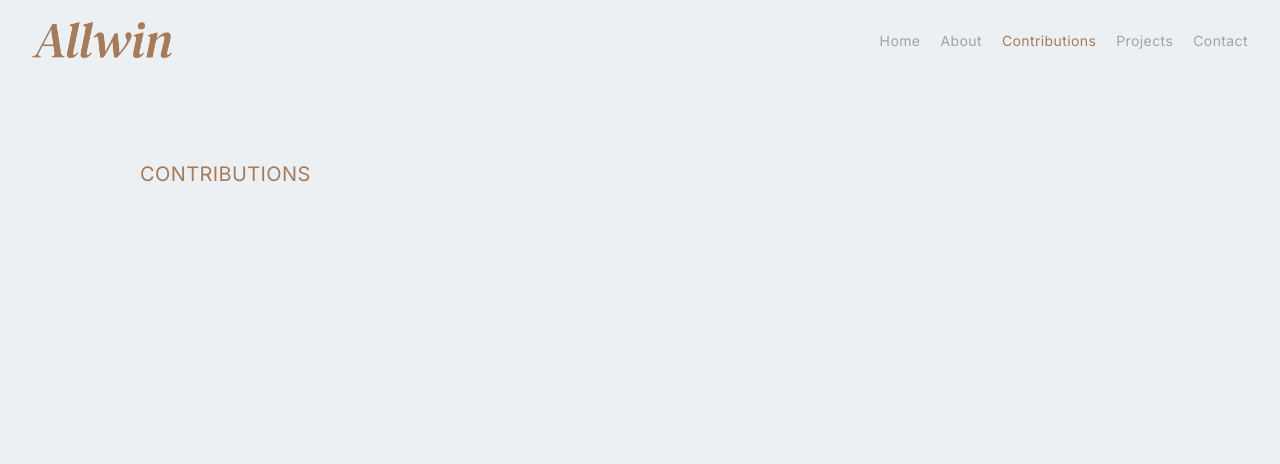
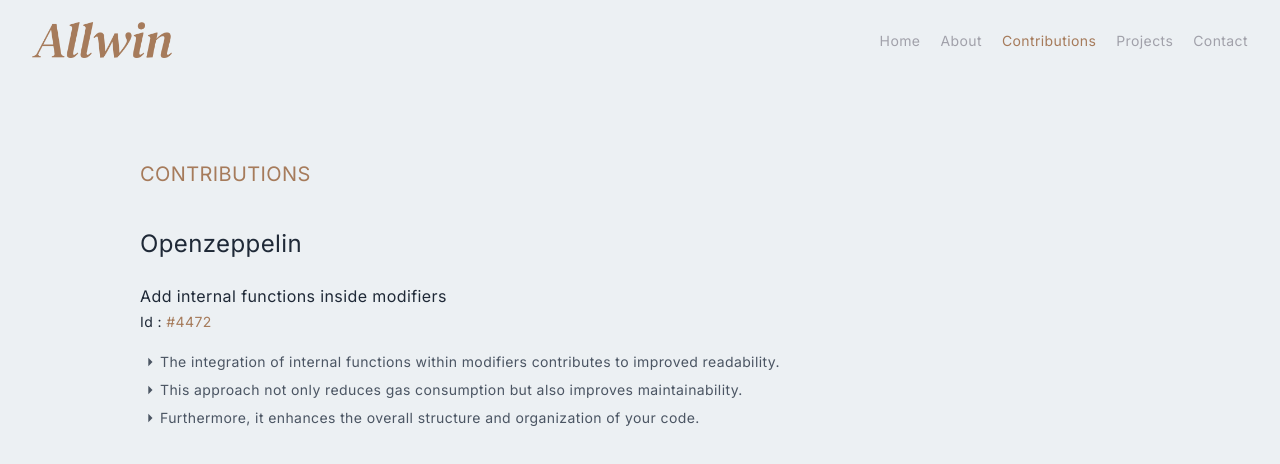
Before and after one commit to allwin199/allwin-portfolio, a Next.js app: page /contributions in a window 1280 px wide. Shown: the top 464 px of the page. Built offline with nearby package versions, Linux system fonts and the light colour scheme.

Commit message:
complete contributions page structure

```diff
--- a/next.config.js
+++ b/next.config.js
@@ -1,4 +1,4 @@
 /** @type {import('next').NextConfig} */
-const nextConfig = {}
+const nextConfig = {};
 
-module.exports = nextConfig
+module.exports = nextConfig;
--- a/src/app/contributions/page.tsx
+++ b/src/app/contributions/page.tsx
@@ -1,4 +1,6 @@
 import React from "react";
+import Link from "next/link";
+import { MdArrowRight } from "react-icons/md";
 
 const Contributions = () => {
     return (
@@ -7,7 +9,54 @@
                 <p className="uppercase text-xl text-primary mb-6">
                     Contributions
                 </p>
-                <div></div>
+                <div className="mt-10">
+                    <p className="text-2xl">Openzeppelin</p>
+                    <div>
+                        <p className="mt-6">
+                            Add internal functions inside modifiers
+                        </p>
+                        <p className="mt-1 text-sm">
+                            Id :{" "}
+                            <Link
+                                href="https://github.com/OpenZeppelin/openzeppelin-contracts/pull/4472"
+                                className="text-sm text-primary"
+                                target="_blank"
+                            >
+                                #4472
+                            </Link>
+                        </p>
+                        <div className="mt-4 text-sm text-gray-600">
+                            <ul className="m-0">
+                                <li className="py-1 flex">
+                                    <MdArrowRight
+                                        size={20}
+                                        className="text-gray-600"
+                                    />{" "}
+                                    The integration of internal functions within
+                                    modifiers contributes to improved
+                                    readability.
+                                </li>
+                                <li className="py-1 flex">
+                                    <MdArrowRight
+                                        size={20}
+                                        className="text-gray-600"
+                                    />{" "}
+                                    This approach not only reduces gas
+                                    consumption but also improves
+                                    maintainability.
+                                </li>
+                                <li className="py-1 flex">
+                                    <MdArrowRight
+                                        size={20}
+                                        className="text-gray-600"
+                                    />{" "}
+                                    Furthermore, it enhances the overall
+                                    structure and organization of your code.
+                                </li>
+                            </ul>
+                        </div>
+                    </div>
+                </div>
             </div>
         </div>
     );
--- a/src/app/page.tsx
+++ b/src/app/page.tsx
@@ -1,4 +1,3 @@
-import Link from "next/link";
 import React from "react";
 import Home from "@/components/Home";
 
```
